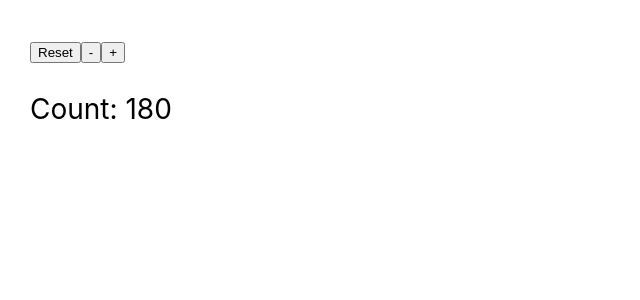
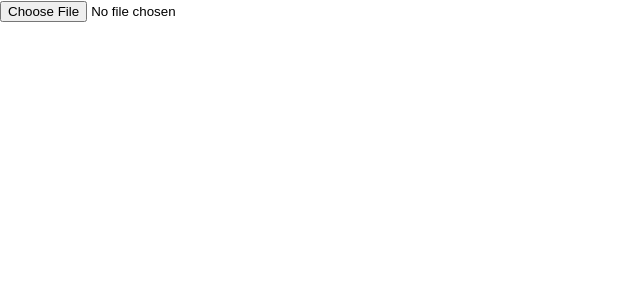
Before and after one commit to boyhotkey96/REACTJS, a React (Create React App) app in the folder tiktok/: page / in a window 1280 px wide. Shown: the top 300 px of the page, without its empty margins (0-640 px from the left). Built offline with nearby package versions, Linux system fonts and the light colour scheme.

Commit message:
add Imagepreview

```diff
--- /dev/null
+++ b/tiktok/src/Imagepreview.js
@@ -0,0 +1,30 @@
+import { useState, useEffect } from 'react'
+
+function Imagepreview() {
+  const [avatar, setAvatar] = useState()
+
+  useEffect(() => {
+    return () => {
+      avatar && URL.revokeObjectURL(avatar.imageUrl)
+    }
+  }, [avatar])
+
+  const handleChange = (e) => {
+    const file = e.target.files[0]
+    file.imageUrl = URL.createObjectURL(file)
+    console.log(file)
+    setAvatar(file)
+  }
+
+  return (
+    <div>
+      <input
+        type="file"
+        onChange={handleChange}
+      />
+      {avatar && <img src={avatar.imageUrl} alt="" width="70%" />}
+    </div>
+  )
+}
+
+export default Imagepreview
--- a/tiktok/src/index.js
+++ b/tiktok/src/index.js
@@ -10,6 +10,7 @@ import Todolist2 from './Todolist2'
 import Mount from './Mount'
 import Getapi from './Getapi'
 import Countdown from './Countdown';
+import Imagepreview from './Imagepreview';
 import reportWebVitals from './reportWebVitals';
 
 const root = ReactDOM.createRoot(document.getElementById('root'));
@@ -23,7 +24,8 @@ root.render(
     {/* <Todolist2 /> */}
     {/* <Mount /> */}
     {/* <Getapi /> */}
-    <Countdown />
+    {/* <Countdown /> */}
+    <Imagepreview />
   </React.Fragment>
 );
 
```
